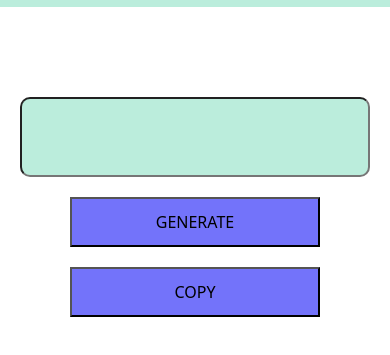
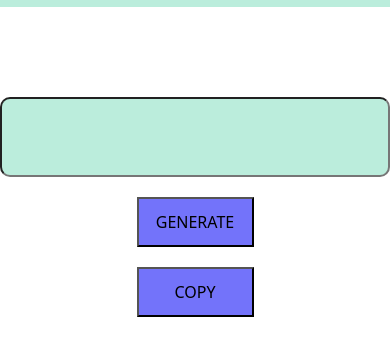
Before and after one commit to WaleedRazaShoaib/password-generator, a plain HTML site: page index.html in a window 390 px wide. Shown: the part 53-408 px from the top of the page. Drawn offline with nearby package versions, Linux system fonts and the light colour scheme.

Commit message:
media query

```diff
--- a/style.css
+++ b/style.css
@@ -30,13 +30,16 @@ body{
     box-sizing: border-box;
     border-radius: 10px;
     height: 80px;
-    width: 350px;
+    width: 100%;
 }
 
 .btn9 {
     background-color: rgba(39, 39, 247, 0.649);
     margin-top: 20px;
-    width: 250px;
+    width: 30%;
     height: 50px;
     color: black;
 }
+@media  screen () {
+
+}
```
